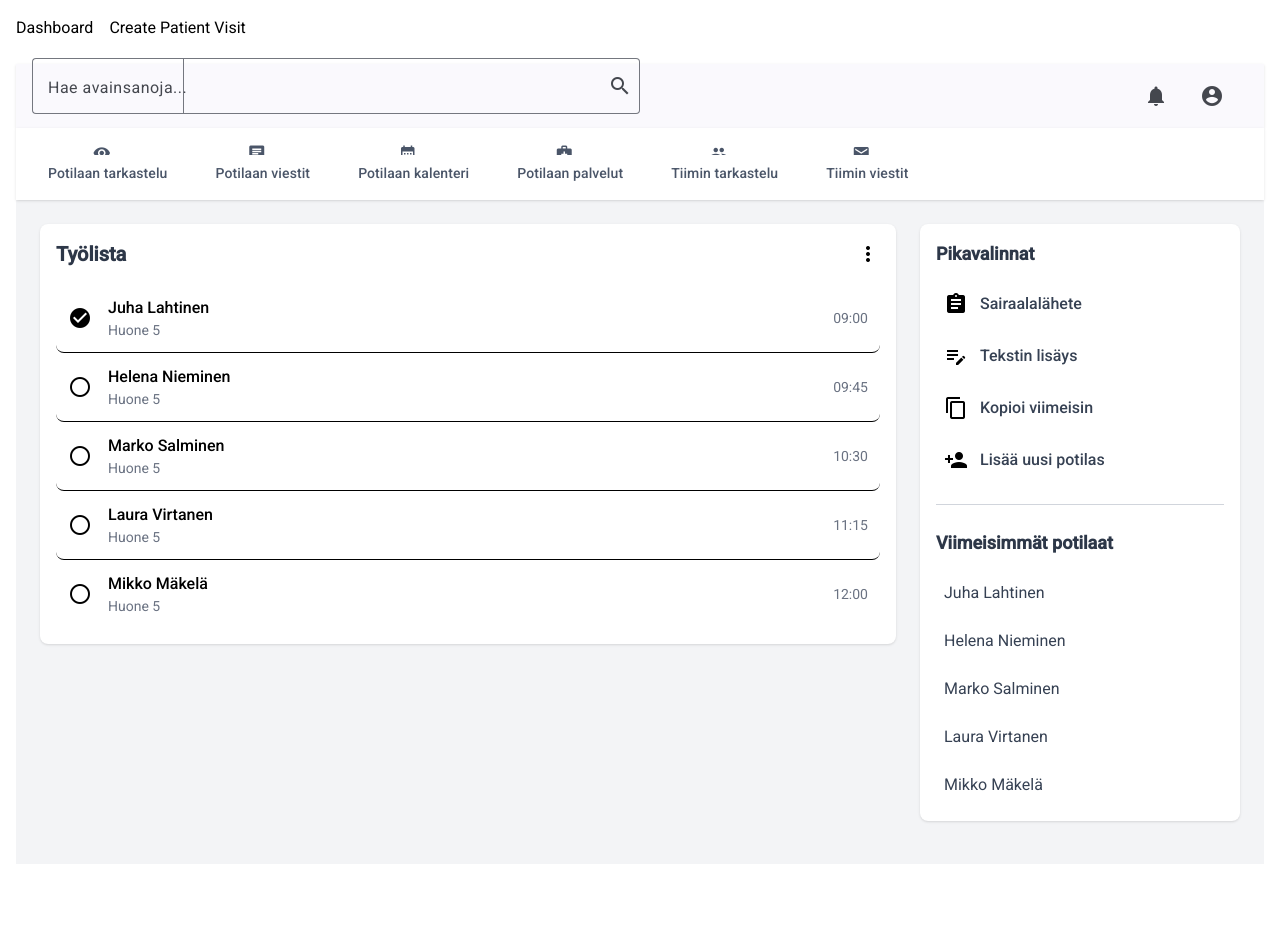
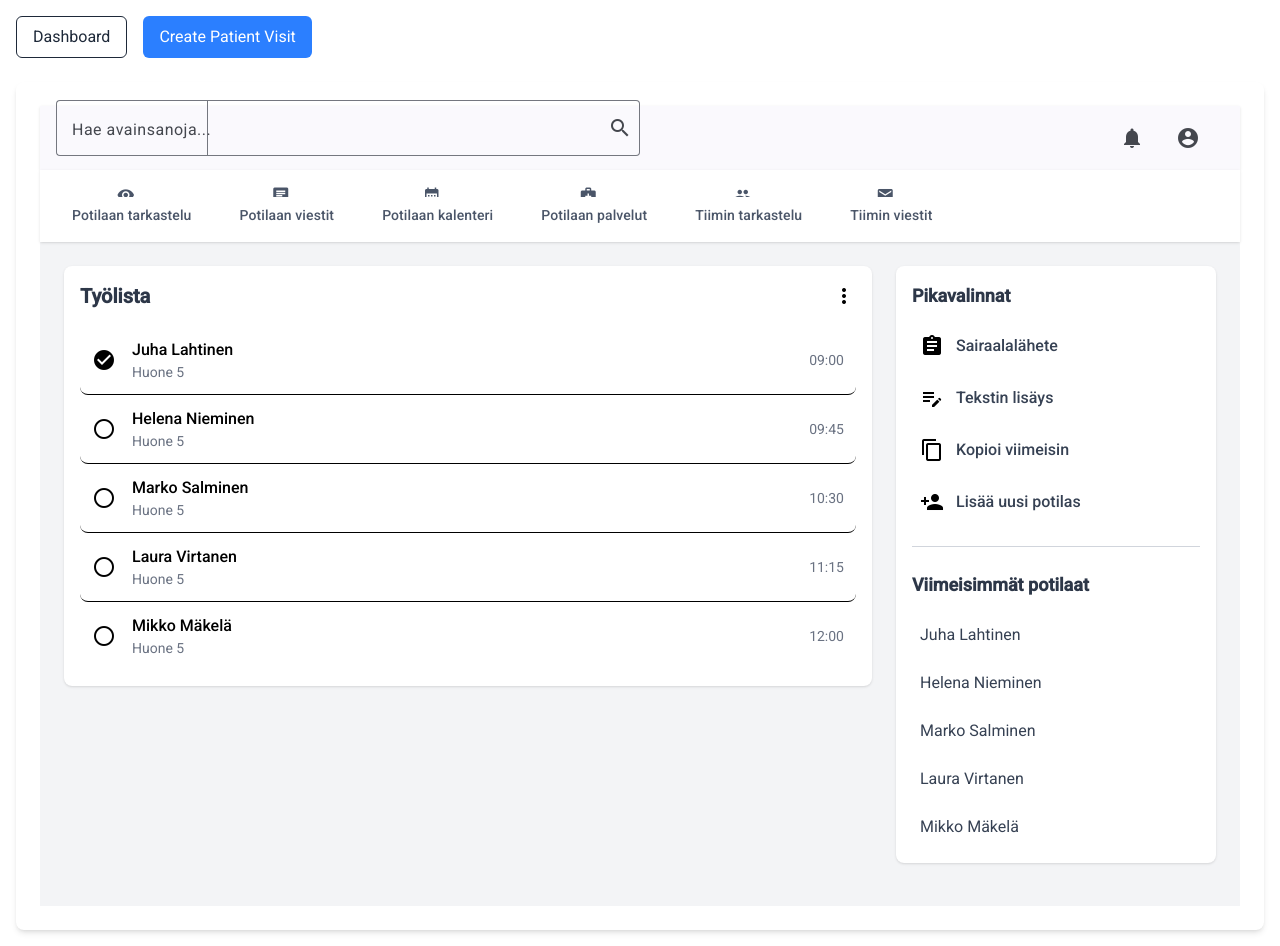
Before and after one commit to asadullahehsan/patient-appointment, an Angular app: page / in a window 1280 px wide. Before the commit the page ends 880 px from the top, so only its background shows below. Built offline with nearby package versions, Linux system fonts and the light colour scheme.

Commit message:
styling the components

```diff
--- a/src/app/app.component.html
+++ b/src/app/app.component.html
@@ -1,29 +1,28 @@
 <main class="p-4">
-  <!-- Navigation (you can style this later) -->
   <div class="flex gap-4 mb-6">
-    <button mat-stroked-button (click)="navigateTo('dashboard')">
+    <button
+      class="px-4 py-2 border rounded-md hover:bg-gray-100 text-gray-800"
+      (click)="navigateTo('dashboard')"
+    >
       Dashboard
     </button>
-
     <button
-      mat-flat-button
-      color="primary"
+      class="px-4 py-2 bg-blue-500 text-white rounded-md hover:bg-blue-600"
       (click)="navigateTo('patientVisitForm')"
     >
       Create Patient Visit
     </button>
   </div>
 
-  <!-- Page rendering -->
-  @if(currentPage === 'dashboard') {
-
+  <div class="bg-white rounded-lg shadow-md p-6">
+    @if (currentPage === 'dashboard') {
       <ng-container>
         <app-dashboard></app-dashboard>
       </ng-container>
-  } @if(currentPage === 'patientVisitForm') {
-
+    } @else if (currentPage === 'patientVisitForm') {
       <ng-container>
         <app-patient-visit-form></app-patient-visit-form>
       </ng-container>
     }
+  </div>
 </main>
```
Lines whose indentation alone changed are shown as unchanged.
